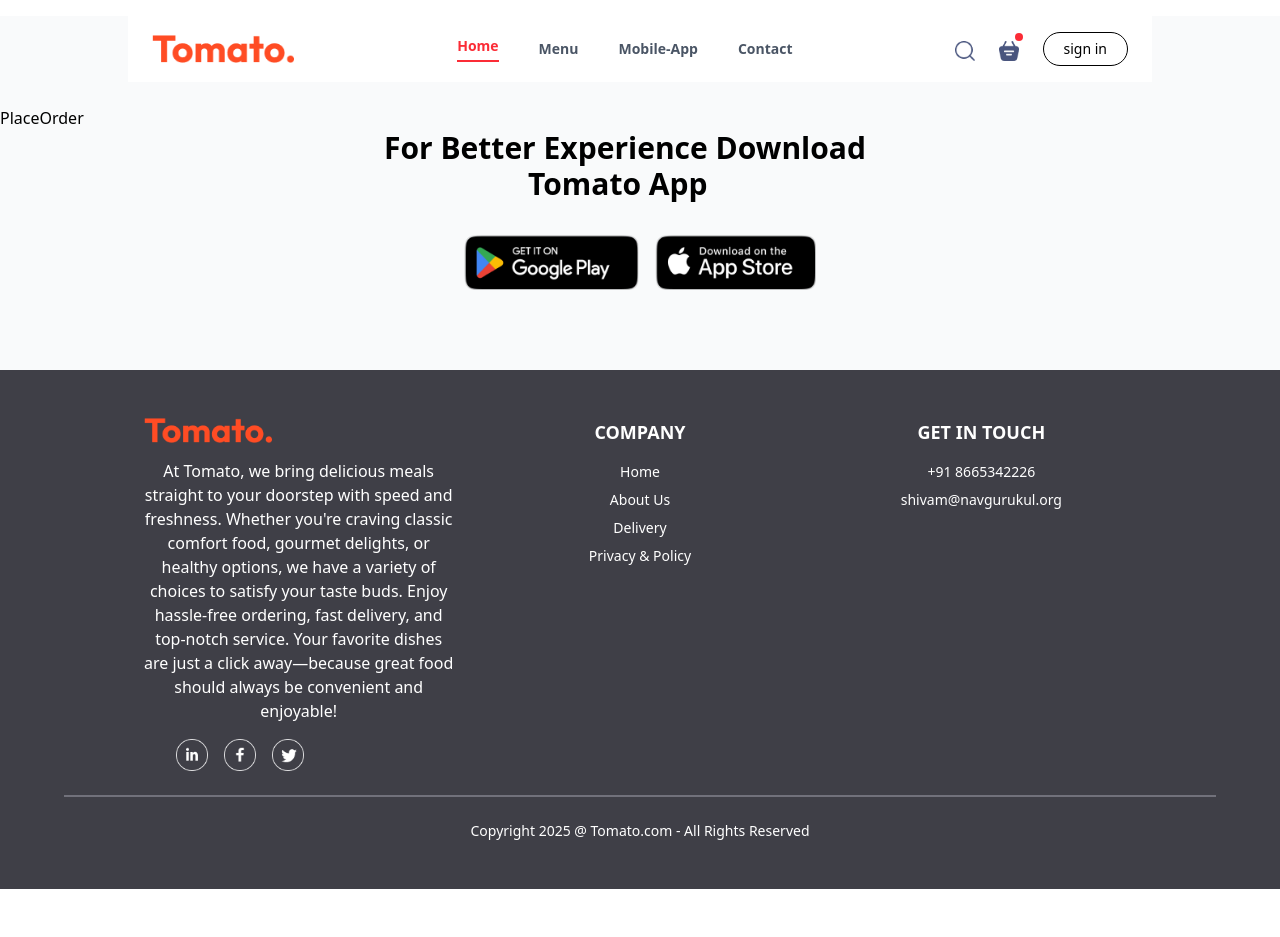
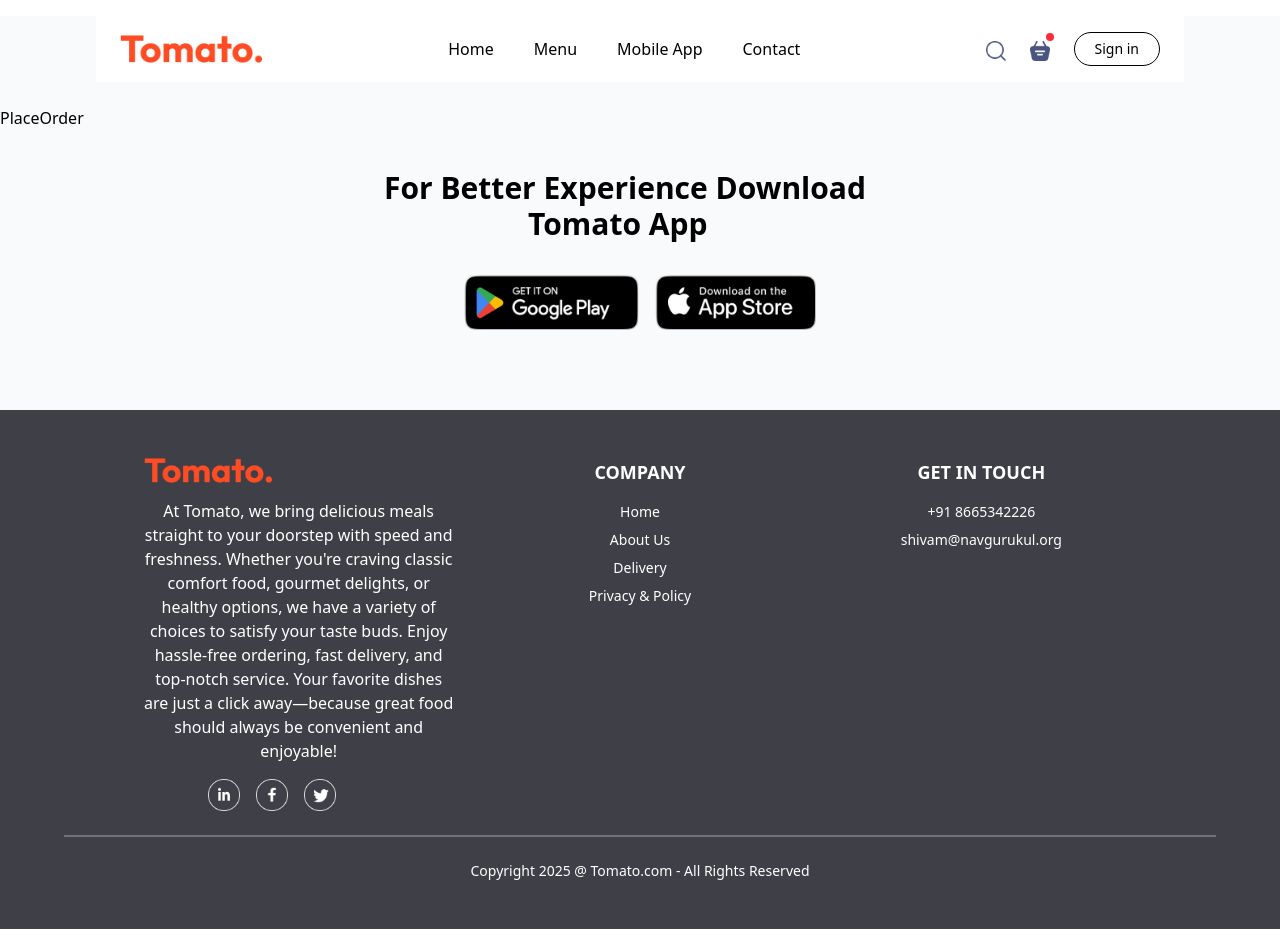
Before and after one commit to Shivam8299/Food_Del, a React (Vite) app in the folder frontend/: page /order in a window 1280 px wide. Built offline with nearby package versions, Linux system fonts and the light colour scheme.

Commit message:
card page

```diff
--- a/frontend/src/components/AppDownload.jsx
+++ b/frontend/src/components/AppDownload.jsx
@@ -3,7 +3,7 @@
 
 function AppDownload() {
   return (
-    <div className=" mb-20">
+    <div id='mobile-app' className="py-10 mb-10">
       <h1 className=" ml-6 sm:ml-24 md:ml-44 lg:ml-64 xl:ml-96 text-2xl sm:text-3xl md:4xl font-semibold  mb-8" >For Better Experience Download <br />
       <span className="ml-28 md:ml-36">Tomato App</span></h1>
       <div className="flex justify-center gap-4">
--- a/frontend/src/components/ExploreMenu.jsx
+++ b/frontend/src/components/ExploreMenu.jsx
@@ -3,9 +3,9 @@
 
 function ExploreMenu({ category, setCategory }) {
   return (
-    <div className="mt-8 w-full ">
+    <div id='menu' className="pt-8 w-full">
       <div className="ml-1 sm:ml-2 md:ml-3">
-      <h1 className="mb-6">Explore our menu</h1>
+      <h1 className="mb-6 text-2xl lg:text-3xl font-semibold">Explore our menu</h1>
       <p className="max-w-[600px] text-xs text-black mb-10">
         Choose from a diverse menu featuring a delectable array of dishes. Our
         mission is to satisfy your cravings and elevate your dining experience,
--- a/frontend/src/components/FoodDesplay.jsx
+++ b/frontend/src/components/FoodDesplay.jsx
@@ -28,10 +28,10 @@
 
   return (
     <div>
-      <h1 className="text-xl ml-1 sm:ml-2 md:ml-3 lg:ml-4 font-semibold mb-4">
+      <h1 className="text-2xl md:text-3xl mb-6 ml-2  font-semibold ">
         Top Dishes Near You
       </h1>
-      <div className="grid mx-2 grid-cols-1 sm:grid-cols-2 md:grid-cols-2 lg:grid-cols-3 xl:grid-cols-4 gap-y-10 gap-4 mb-28">
+      <div className="grid mx-2 grid-cols-1 sm:grid-cols-2 md:grid-cols-2 lg:grid-cols-3 xl:grid-cols-4 gap-y-10 gap-4 mb-10">
         {food_list
           .filter((item) => category === "All" || item.category === category)
           .map((item) => {
--- a/frontend/src/components/Footer.jsx
+++ b/frontend/src/components/Footer.jsx
@@ -3,7 +3,7 @@
 
 function Footer() {
   return (
-    <div className="w-full bg-zinc-700 text-white px-4 md:px-16 py-12 mb-12">
+    <div id="contact" className="w-full bg-zinc-700 text-white px-4 md:px-16 py-12 ">
       {/* Footer Content */}
       <div className="grid grid-cols-1 md:grid-cols-3 gap-8 text-center md:mx-20">
         {/* Logo & Description */}
@@ -13,7 +13,7 @@
           At Tomato, we bring delicious meals straight to your doorstep with speed and freshness. Whether you're craving classic comfort food, gourmet delights, or healthy options, we have a variety of choices to satisfy your taste buds. Enjoy hassle-free ordering, fast delivery, and top-notch service. Your favorite dishes are just a click away—because great food should always be convenient and enjoyable!
           </p>
           {/* Social Icons */}
-          <div className="flex justify-center md:justify-start gap-4 mt-4 md:ml-8">
+          <div className="flex justify-center md:justify-start gap-4 mt-4 md:ml-8 lg:ml-12 xl:ml-16">
             <img className="w-8 h-8 cursor-pointer" src={assets.linkedin_icon} alt="LinkedIn" />
             <img className="w-8 h-8 cursor-pointer" src={assets.facebook_icon} alt="Facebook" />
             <img className="w-8 h-8 cursor-pointer" src={assets.twitter_icon} alt="Twitter" />
@@ -24,10 +24,10 @@
         <div>
           <h1 className="text-lg font-semibold">COMPANY</h1>
           <ul className="mt-4 space-y-2 text-sm font-light">
-            <li className="cursor-pointer hover:text-gray-400 transition">Home</li>
-            <li className="cursor-pointer hover:text-gray-400 transition">About Us</li>
-            <li className="cursor-pointer hover:text-gray-400 transition">Delivery</li>
-            <li className="cursor-pointer hover:text-gray-400 transition">Privacy & Policy</li>
+            <li className="cursor-pointer hover:text-gray-300 transition">Home</li>
+            <li className="cursor-pointer hover:text-gray-300 transition">About Us</li>
+            <li className="cursor-pointer hover:text-gray-300 transition">Delivery</li>
+            <li className="cursor-pointer hover:text-gray-300 transition">Privacy & Policy</li>
           </ul>
         </div>
 
@@ -41,8 +41,8 @@
         </div>
       </div>
 
-      {/* Horizontal Divider */}
-      <div className="h-[2px] w-full bg-zinc-500 my-6"></div>
+      {/* Horizontal line */}
+      <div className="h-[2px] w-full bg-zinc-500 my-6 "></div>
 
       {/* Copyright Text */}
       <div className="text-center text-sm font-light">
--- a/frontend/src/components/Navbar.jsx
+++ b/frontend/src/components/Navbar.jsx
@@ -5,50 +5,79 @@
 import Login from "./Login";
 
 function Navbar() {
-  const [activeMenu, setActiveMenu] = useState("home");
   const [isOpen, setIsOpen] = useState(false); // Toggle for mobile menu
-  // const [login, setlogin] = useState('sign in')
-  const [showLogin, setShowLogin] = useState(false)
+  const [showLogin, setShowLogin] = useState(false);
 
-  const menuItems = ["home", "menu", "mobile-app", "contact"];
+  // // Function to handle scrolling
+  // const scrollToSection = (id) => {
+  //   const element = document.getElementById(id);
+  //   if (element) {
+  //     element.scrollIntoView({ behavior: "smooth"});
+  //   }
+  //   setIsOpen(false); // Close mobile menu after clicking
+  // };
+
+  const scrollToSection = (id) => {
+    const element = document.getElementById(id);
+    if (element) {
+       // Get target position
+      const targetPosition = element.offsetTop;
+      // Current scroll position
+      const startPosition = window.scrollY;
+      const distance = targetPosition - startPosition;
+      let startTime = null;
+      //time Duration
+      const duration = 1500;
+
+      function animation(currentTime) {
+        if (startTime === null) startTime = currentTime;
+        const timeElapsed = currentTime - startTime;
+        const progress = Math.min(timeElapsed / duration, 1); // Ensures it stops at target
+
+        window.scrollTo(0, startPosition + distance * easeInOutQuad(progress));
+
+        if (timeElapsed < duration) requestAnimationFrame(animation);
+      }
+
+      function easeInOutQuad(t) {
+        return t < 0.5 ? 2 * t * t : 1 - Math.pow(-2 * t + 2, 2) / 2;
+      }
+
+      requestAnimationFrame(animation);
+    }
+
+    setIsOpen(false); // Close mobile menu after clicking
+  };
 
   return (
-    <nav className="flex justify-between items-center mt-4 lg:px-6 py-4 mb-6 bg-white md:mx-32 mx-1">
+    <nav className="flex justify-between items-center mt-4 lg:px-6 py-4 mb-6 bg-white md:mx-24 mx-1">
       {/* Logo */}
-      <img className="h-7 ml-4 sm:ml-0" src={assets.logo} alt="Logo" />
+      <Link to="/"><img className="h-7 ml-4 sm:ml-0" src={assets.logo} alt="Logo" /></Link>
 
       {/* Desktop Menu */}
       <ul className="hidden lg:flex justify-between items-center md:gap-6 lg:gap-10">
-        {menuItems.map((item) => (
-          <Link
-            key={item}
-            className={`text-sm font-semibold cursor-pointer capitalize ${
-              activeMenu === item ? "text-red-500 border-b-2 border-red-500 pb-1" : "text-gray-600"
-            } transition-all`}
-            onClick={() => setActiveMenu(item)}
-          >
-            {item}
-          </Link>
-        ))}
+        <Link to="/" className="cursor-pointer hover:border-b  border-gray-600 hover:font-semibold">Home</Link>
+        <a href="#menu" onClick={() => scrollToSection("menu")} className="cursor-pointer hover:border-b border-gray-600 hover:font-semibold">Menu</a>
+        <a href="#mobile-app" onClick={() => scrollToSection("mobile-app")} className="cursor-pointer hover:border-b border-gray-600 hover:font-semibold">Mobile App</a>
+        <a href="#contact" onClick={() => scrollToSection("contact")} className="cursor-pointer hover:border-b border-gray-600 hover:font-semibold">Contact</a>
       </ul>
 
       {/* Right Section (Cart, Search, Sign-up) */}
       <div className="hidden lg:flex justify-between items-center gap-6">
         <img className="h-5 mt-1 cursor-pointer" src={assets.search_icon} alt="Search" />
         <div className="relative">
-          <img className="h-5 mt-1 cursor-pointer" src={assets.basket_icon} alt="Basket" />
+          <Link to="/cart" ><img className="h-5 mt-1 cursor-pointer" src={assets.basket_icon} alt="Basket" /></Link>
           <div className="h-2 w-2 rounded-full bg-red-500 absolute -top-1 -right-1"></div>
         </div>
-        <button
-          onClick={()=>setShowLogin(true)}
-        className="px-5 py-[6px] border rounded-full text-sm hover:bg-gray-100 transition cursor-pointer">
-          sign in
+        <button onClick={() => setShowLogin(true)}
+          className="px-5 py-[6px] border rounded-full text-sm hover:bg-gray-100 transition cursor-pointer">
+          Sign in
         </button>
-        {showLogin && <Login setShowLogin={setShowLogin}/>}
+        {showLogin && <Login setShowLogin={setShowLogin} />}
       </div>
 
       {/* Mobile Menu Button */}
-      <button className="lg:hidden text-3xl pr-5 " onClick={() => setIsOpen(!isOpen)}>
+      <button className="lg:hidden text-3xl pr-5" onClick={() => setIsOpen(!isOpen)}>
         {isOpen ? <FaTimes /> : <FaBars />}
       </button>
 
@@ -62,28 +91,10 @@
           <FaTimes />
         </button>
 
-        {menuItems.map((item) => (
-          <li
-            key={item}
-            className={`text-lg font-semibold cursor-pointer capitalize ${
-              activeMenu === item ? "text-red-500 border-b-2 border-red-500 pb-1" : "text-gray-600"
-            }`}
-            onClick={() => {
-              setActiveMenu(item);
-              setIsOpen(false);
-            }}
-          >
-            {item}
-          </li>
-        ))}
-
-        <div className="flex gap-4 mt-6">
-          <img className="h-5 cursor-pointer" src={assets.search_icon} alt="Search" />
-          <div className="relative">
-            <img className="h-5 cursor-pointer" src={assets.basket_icon} alt="Basket" />
-            <div className="h-2 w-2 rounded-full bg-red-500 absolute -top-1 -right-1"></div>
-          </div>
-        </div>
+        <a onClick={() => scrollToSection("home")} className="cursor-pointer text-lg font-semibold">Home</a>
+        <a onClick={() => scrollToSection("menu")} className="cursor-pointer text-lg font-semibold">Menu</a>
+        <a onClick={() => scrollToSection("mobile-app")} className="cursor-pointer text-lg font-semibold">Mobile App</a>
+        <a onClick={() => scrollToSection("contact")} className="cursor-pointer text-lg font-semibold">Contact</a>
       </div>
     </nav>
   );
--- a/frontend/src/pages/Cart.jsx
+++ b/frontend/src/pages/Cart.jsx
@@ -1,8 +1,13 @@
-import React from 'react'
+import React, { useContext } from 'react'
+import { StoreContext } from '../context/StoreContext'
 
 function Cart() {
+  const {cartItems, food_list, removeFromCart} = useContext(StoreContext)
+  // console.log(cartItems, food_list, removeFromCart)
   return (
-    <div>Cart</div>
+    <div>
+
+    </div>
   )
 }
 
--- a/frontend/src/pages/Home.jsx
+++ b/frontend/src/pages/Home.jsx
@@ -6,7 +6,7 @@
 function Home() {
   const [category, setCategory] = useState("All")
   return (
-    <div className=' md:mx-16 lg:mx-32 mx-1'>
+    <div className=' md:mx-16 lg:mx-24 mx-1'>
         <Header/>
         <ExploreMenu category={category} setCategory={setCategory} />
         <FoodDesplay category={category}/>
```
Also changed, not shown: frontend/src/App.jsx (+20 -24 lines), frontend/src/components/Login.jsx (+9 -6 lines).
